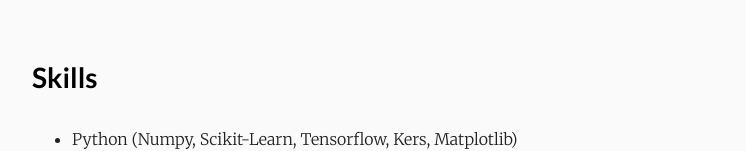
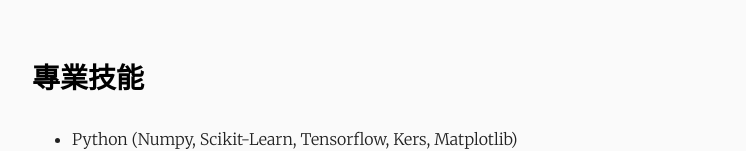
Before and after one commit to ChiHangChen/ChiHangChen.github.io, a plain HTML site: page cht/about/index.html in a window 1280 px wide. Shown: the part 1393-1544 px from the top of the page, without its empty margins (178-924 px from the left). Drawn offline with nearby package versions, Linux system fonts and the light colour scheme.

Commit message:
Update index.html

```diff
--- a/cht/about/index.html
+++ b/cht/about/index.html
@@ -152,7 +152,7 @@ And I am naive to hope someday I can change the world like :</p>
 <dt>2018/07 - 2019/09</dt>
 <dd><strong>Machine learning engineer</strong>; 人工智慧製造系統研究中心, 新竹, 台灣</dd>
 </dl>
-<h2 id="skills">Skills</h2>
+<h2 id="專業技能">專業技能</h2>
 <ul>
 <li>Python (Numpy, Scikit-Learn, Tensorflow, Kers, Matplotlib)</li>
 <li>R (Shiny, Plotly)</li>
```
